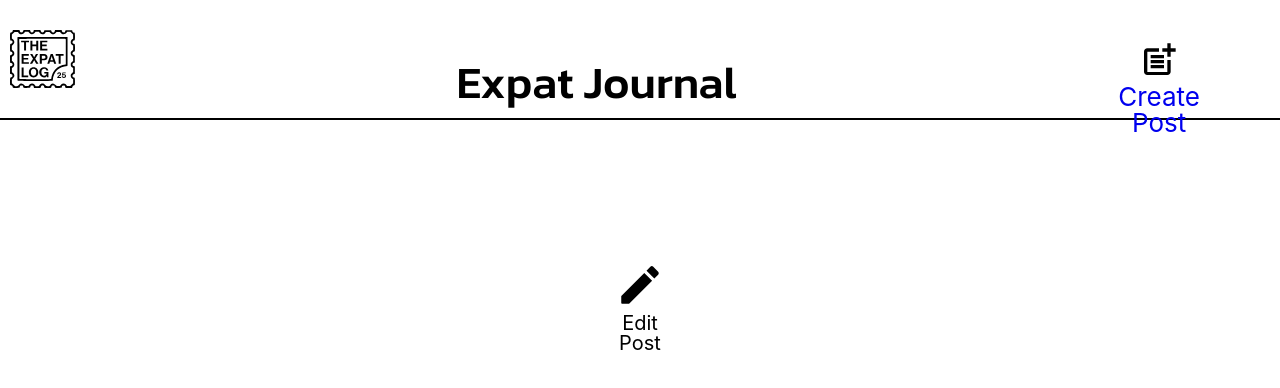
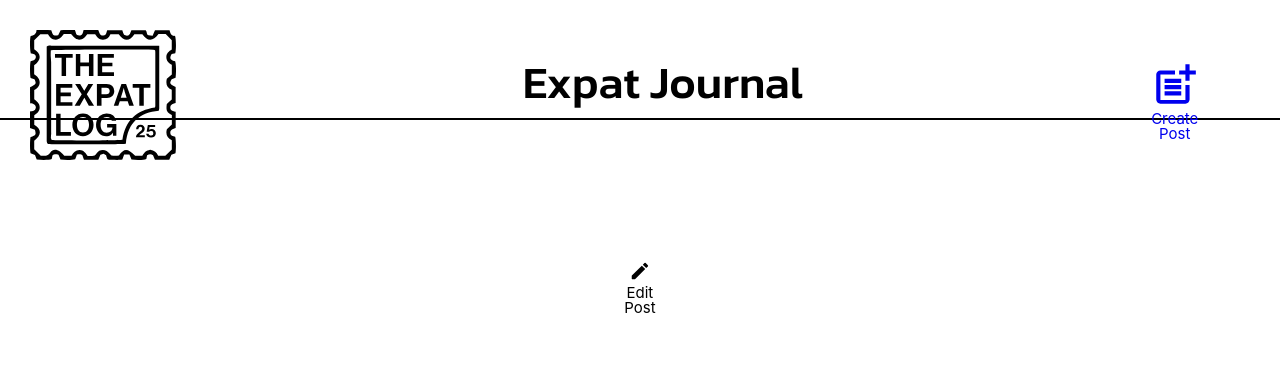
Before and after one commit to Expat-Journal-Log/front-end, a React (Create React App) app in the folder expat-journal-app/: page /post/1 in a window 1280 px wide. Shown: the top 388 px of the page. Built offline with nearby package versions, Linux system fonts and the light colour scheme; no server answers.

Commit message:
added link on main logo, and changed the flex box grid

```diff
--- a/expat-journal-app/src/App.css
+++ b/expat-journal-app/src/App.css
@@ -48,8 +48,8 @@ div.container {
 }
 
 .header img {
-	padding-bottom: 30px;
-
+	padding-left: 20px;
+	height: 130px;
 }
 
 
@@ -74,7 +74,6 @@ div.container {
 
 .buttonText {
 	font-size: 2.6rem;
-
 }
 
 @media screen and (max-width: 500px) {
@@ -126,28 +125,6 @@ div.container {
 	width: 400px;
 }
 
-/*  POSTS STYLES */
-
-/* Create a Post Button STYLES */
-button.createPostButton {
-	position: absolute;
-	top: 55px;
-	right: 50px;
-
-}
-
-
-
-/* MIGHT BE DUPLICATE
-.createPostButton {
-  display: flex;
-  flex-direction: row;
-  justify-content: flex-end;
-  margin-top: 5%;
-  margin-bottom: 1%;
-  margin-right: 2.5%;
-}
-*/
 
 .createPostText {
 	margin-right: 1%;
@@ -162,12 +139,7 @@ button.createPostButton {
 	width: 100%;
 }
 
-svg.createPostButton {
-	font-size: 4rem;
-	margin: 0 auto;
-	color:black;
-	margin-top: 10px;
-}
+
 
 
 .dynamicButton {
--- a/expat-journal-app/src/components/Header.js
+++ b/expat-journal-app/src/components/Header.js
@@ -1,15 +1,23 @@
 import React from 'react'
 import logo from '../assets/expatLogLogo.svg';
 import HeaderPostButton from '../components/HeaderPostButton';
+import ExitToAppIcon from '@material-ui/icons/ExitToApp';
+import { Link } from 'react-router-dom'
 import '../App';
 
 function Header() {
+
+    const returnToHomePage = () => {
+        window.location.pathname = '/posts';
+    }
+
+
     return (
         <div className={`${(window.location.pathname === '/' || window.location.pathname === '/register') ? 'hide' : ''}`}>
             <header className='header'>
-                <img src={logo} />
+                <Link onClick={returnToHomePage} to='/posts'><img src={logo}/></Link>
                 <h2>Expat Journal</h2>
-                <HeaderPostButton  editing='false' />
+                <HeaderPostButton editing='false' />
             </header>
         </div>
     )
--- a/expat-journal-app/src/components/HeaderPostButton.js
+++ b/expat-journal-app/src/components/HeaderPostButton.js
@@ -2,6 +2,8 @@ import React from 'react'
 import { Link, useParams } from 'react-router-dom'
 import PostAddIcon from '@material-ui/icons/PostAdd';
 import EditRoundedIcon from '@material-ui/icons/EditRounded';
+import ExitToAppIcon from '@material-ui/icons/ExitToApp';
+import { Tooltip } from '@material-ui/core';
 import '../styles/post.css';
 
 
@@ -12,24 +14,46 @@ function HeaderPostButton(props) {
 
     const { id } = useParams();
 
+    const logout = () => {
+        localStorage.removeItem('token');
+
+        window.location.pathname = '/';
+    };
+
     return (
-        <div>
+        <div className='flex-container1'>
+
+
             {editing === 'true' ? (
                 <>
                     <Link to={`/edit-post/${id}`} className='editLink'>
                         <div className='editButtonText'>
-                        <EditRoundedIcon className='editPostButton' fontSize='large'>Edit Post</EditRoundedIcon>
-                        <p>Edit <br></br>Post</p>
+                        <EditRoundedIcon fontSize='large' className='createPostButton' >Edit Post</EditRoundedIcon>
+                        <p className='createPostText'>Edit <br></br>Post</p>
                         </div>
                     </Link>
                 </>
             ) : (
                 <Link to='/create-post' className='link'>
-                    <div className='buttonText'>
-                    <PostAddIcon fontSize='large' className='createPostButton'>create a post</PostAddIcon>
-                    <p>Create <br></br>Post</p>
+                    <div className='buttonStyle' >
+
+                   <PostAddIcon fontSize='large' className='createPostButton buttonStyle '>create a post</PostAddIcon>
+                    <p className='createPostText'>Create <br></br>Post</p>
                     </div>
                 </Link>
+            )}
+             {localStorage.getItem('token') ? (
+                <div>
+                <ExitToAppIcon
+                className='logout buttonStyle'
+                onClick={logout}
+                >
+                    Logout
+                </ExitToAppIcon>
+                <p className='createPostText'>Log <br></br>out</p>
+                </div>
+            ) : (
+                <></>
             )}
         </div>
     )
--- a/expat-journal-app/src/components/Posts.js
+++ b/expat-journal-app/src/components/Posts.js
@@ -11,25 +11,12 @@ const Posts = () => {
 	const data = useContext(ContextObject);
     const { push } = useHistory();
 
-    const logout = () => {
-        localStorage.removeItem('token');
 
-        window.location.pathname = '/';
-    };
 
 	return (
         <>
-            {localStorage.getItem('token') ? (
-                <ExitToAppIcon
-                className='logout'
-                onClick={logout}
-                >
-                    Logout
-                </ExitToAppIcon>
-            ) : (
-                <></>
-            )}
-            <div className='logoutText'>Log out</div>
+
+
             <div className='post-card'>
                 {data.postState.posts.map((post) => (
                     <Link to={`/post/${post.postId}`}>
--- a/expat-journal-app/src/styles/post.css
+++ b/expat-journal-app/src/styles/post.css
@@ -1,12 +1,15 @@
 .post-card{
     font-size: 1.8rem;
     display: flex;
-    flex-direction: row;
-    flex-wrap: wrap;
+    flex-direction: row-reverse;
+    flex-wrap: wrap-reverse;
     justify-content: center;
     margin-top: 50px;
 }
 
+.post-card img {
+    height: 200px;
+}
 
 
 .post-card a{
@@ -110,19 +113,49 @@ svg.editPostButton {
     }
 }
 
-.logout {
-    margin-top: 20px;
 
+svg.buttonStyle {
+    font-size: 5rem;
+    margin-top: 30px;
 }
 
-.logout button {
-    font-size: 3rem;
+svg.buttonStyle p  {
+    font-size: 2rem;
 }
 
-svg.logout {
-    font-size: 3rem;
+.createPostText {
+    font-size: 1.5rem;
 }
 
-.logoutText {
+
+
+/* svg.logout {
+    font-size: 5rem;
+}
+
+svg.createPostButton {
+	font-size: 5rem;
+
+} */
+
+
+.buttonContainer {
+    display: inline-block;
+}
+
+.buttonContainer p {
     font-size: 2rem;
 }
+
+svg.buttonContainer {
+
+	margin: 0 auto;
+	color:black;
+	margin-top: 10px;
+}
+
+div.flex-container1 {
+    font-size: 1rem;
+    display: flex;
+    justify-content: space-around;
+}
```
